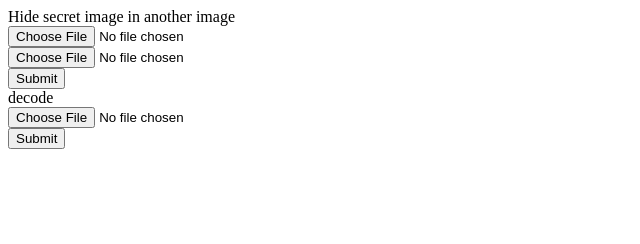
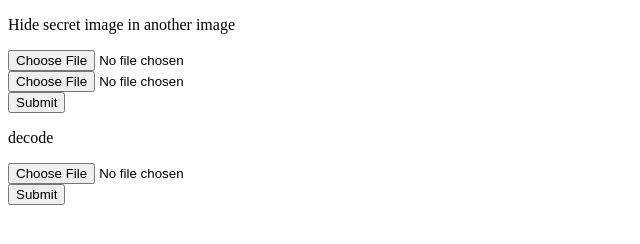
Before and after one commit to Zett-8/steganography, a plain HTML site: page assets/index.html in a window 1280 px wide. Shown: the whole page, without its empty margins (0-640 px from the left). Drawn offline with Linux system fonts and the light colour scheme.

Commit message:
fix html

```diff
--- a/assets/index.html
+++ b/assets/index.html
@@ -5,7 +5,7 @@
     <title>Steganography</title>
 </head>
 <body>
-    Hide secret image in another image
+    <p>Hide secret image in another image</p>
 
     <form method="post" action="/enc" enctype="multipart/form-data">
 
@@ -16,7 +16,7 @@
         <input type="submit" value="Submit" />
     </form>
 
-    decode
+    <p>decode</p>
 
     <form method="post" action="/dec" enctype="multipart/form-data">
         <input type="file" name="decodeImage" value="" accept="image/*" />
```
